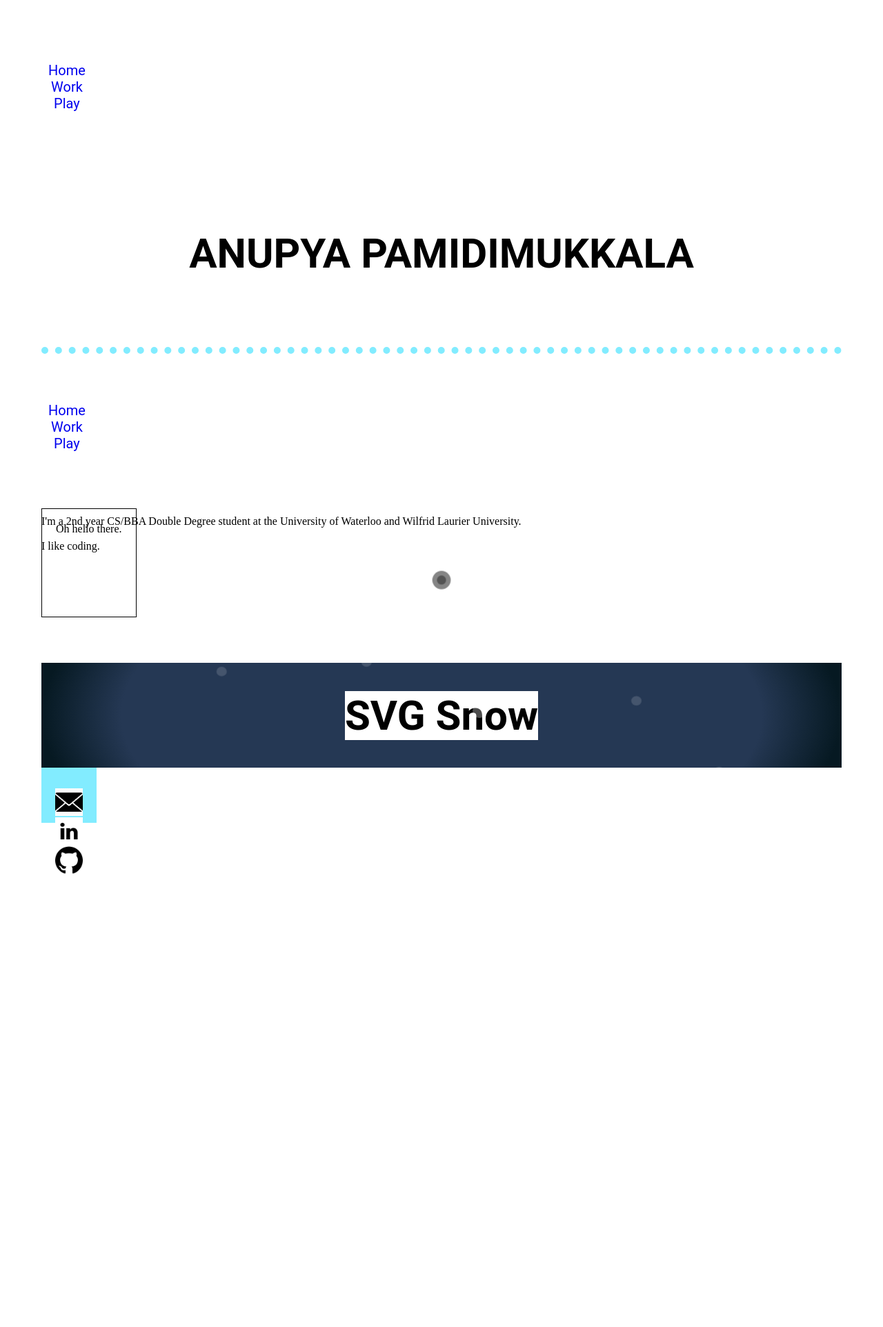
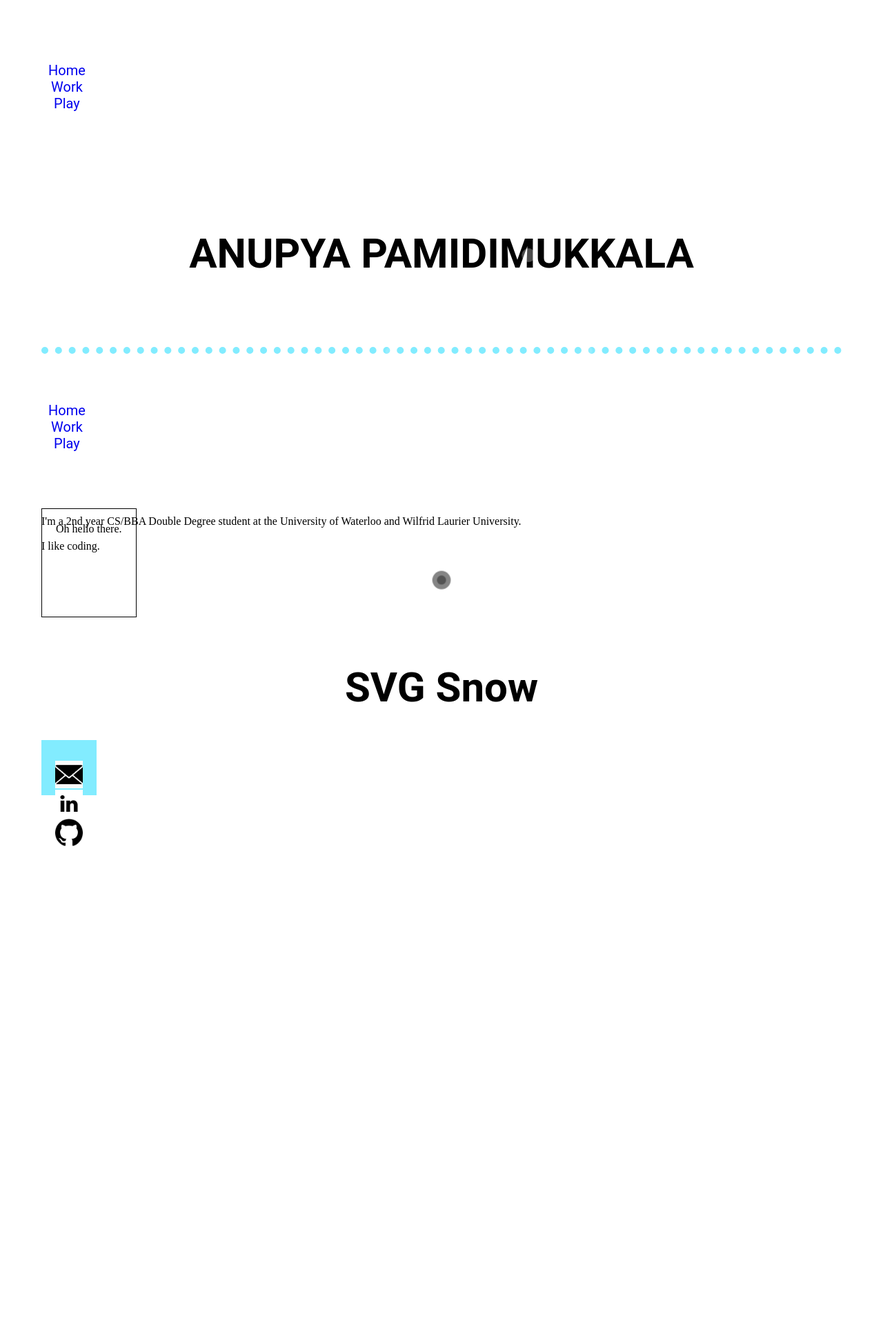
Before and after one commit to Anupya/anupya.github.io, a Jekyll site: the page built from index.html, in a window 1280 px wide. Shown: the whole page at 69% size. Built offline with Jekyll 4.4.1, drawn with Linux system fonts in a browser that asks for light colours; before the commit the page ends 1331 px from its top, so only the background shows below that.

Commit message:
commented out .hero

```diff
--- a/_layouts/default.html
+++ b/_layouts/default.html
@@ -8,12 +8,10 @@
     <body>
         <!--<img src="/assets/images/logo.jpg" id="logo"> -->
         {% include navbar.html %}
-        <div class="container">
 
-                <!-- copy-pastes contents of the file that starts with layout: default -->
-            {{ content }}
+        <!-- copy-pastes contents of the file that starts with layout: default -->
+        {{ content }}
 
-        </div>
         {% include footer.html %}
     </body>
 </html>
--- a/css/main.css
+++ b/css/main.css
@@ -162,6 +162,7 @@ img {
 }
 
 /* BACKGROUND ANIMATION - SNOW */
+/*
 .hero {
     background-image: radial-gradient(50% 176%, #253854 80%, #061922 100%);
     position: relative;
@@ -177,7 +178,7 @@ img {
         padding: 3rem 0;
     }
 }
-
+*/
 .snow {
     position: absolute;
     min-width: 100vw;
```
